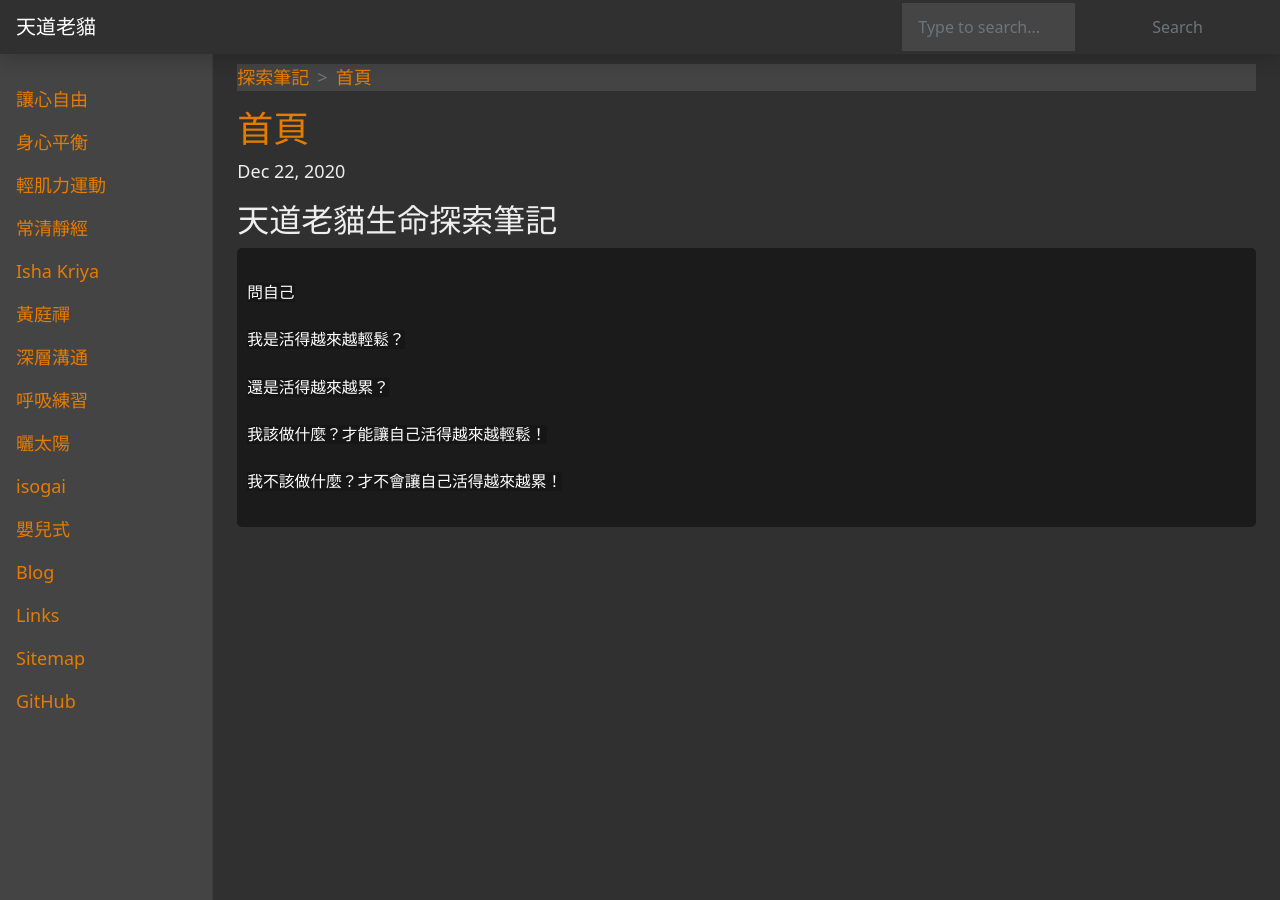
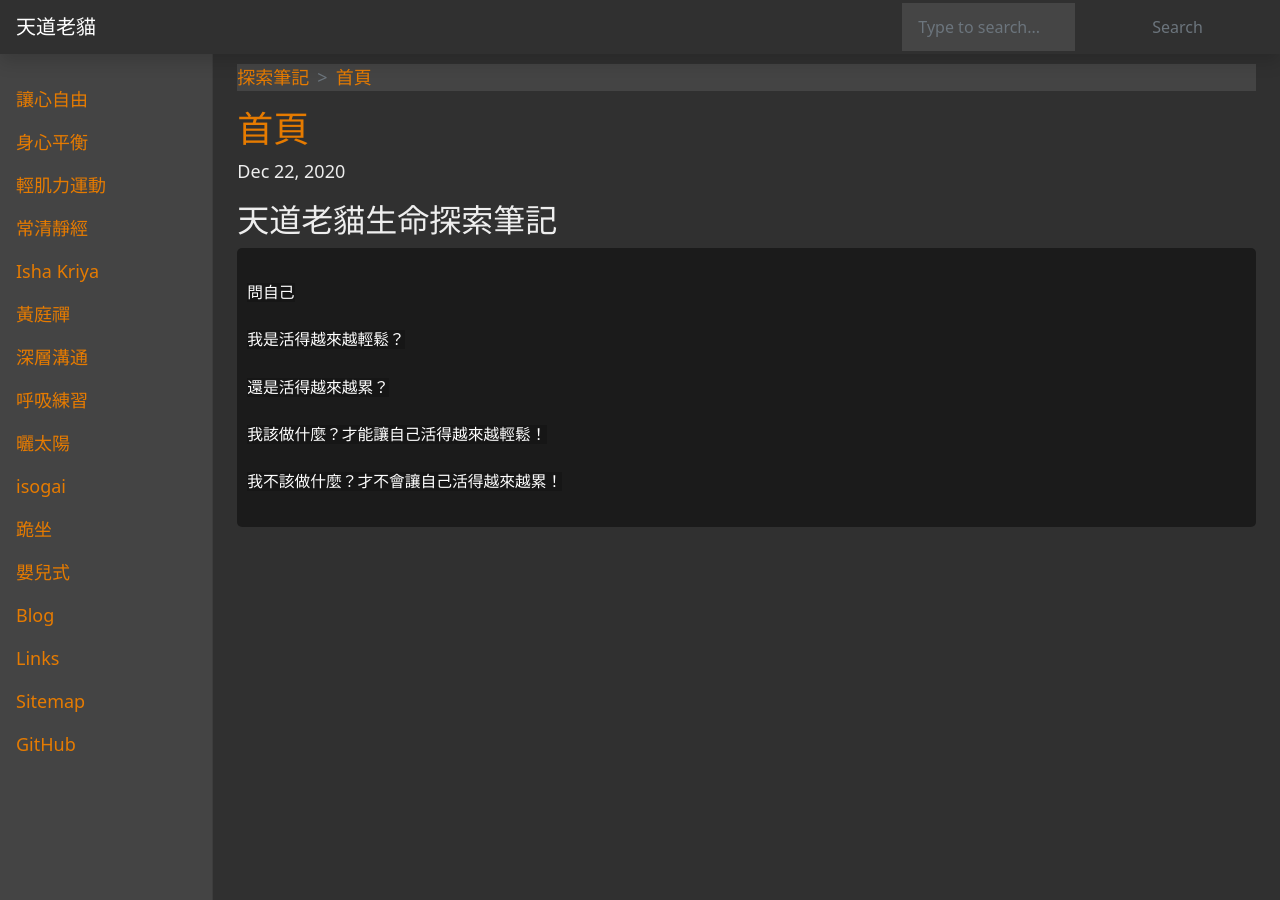
Before and after one commit to tendonomore/tendonomore.github.io, a Jekyll site: the page built from index.md, in a window 1280 px wide and 900 px high. Built offline with Jekyll 4.4.1, drawn with Linux system fonts in a browser that asks for light colours.

Commit message:
knee_sitting

```diff
--- a/_includes/sidebar.html
+++ b/_includes/sidebar.html
@@ -47,6 +47,11 @@
 					</li>
 
 					<li class="nav-item">
+						<a class="nav-link" href="{{ '/read/subject/knee_sitting/' | prepend: site.baseurl | escape }}" title="跪坐">跪坐</a>
+					</li>
+
+
+					<li class="nav-item">
 						<a class="nav-link" href="{{ '/read/subject/yoga/balasana/' | prepend: site.baseurl | escape }}" title="嬰兒式">嬰兒式</a>
 					</li>
 
```
